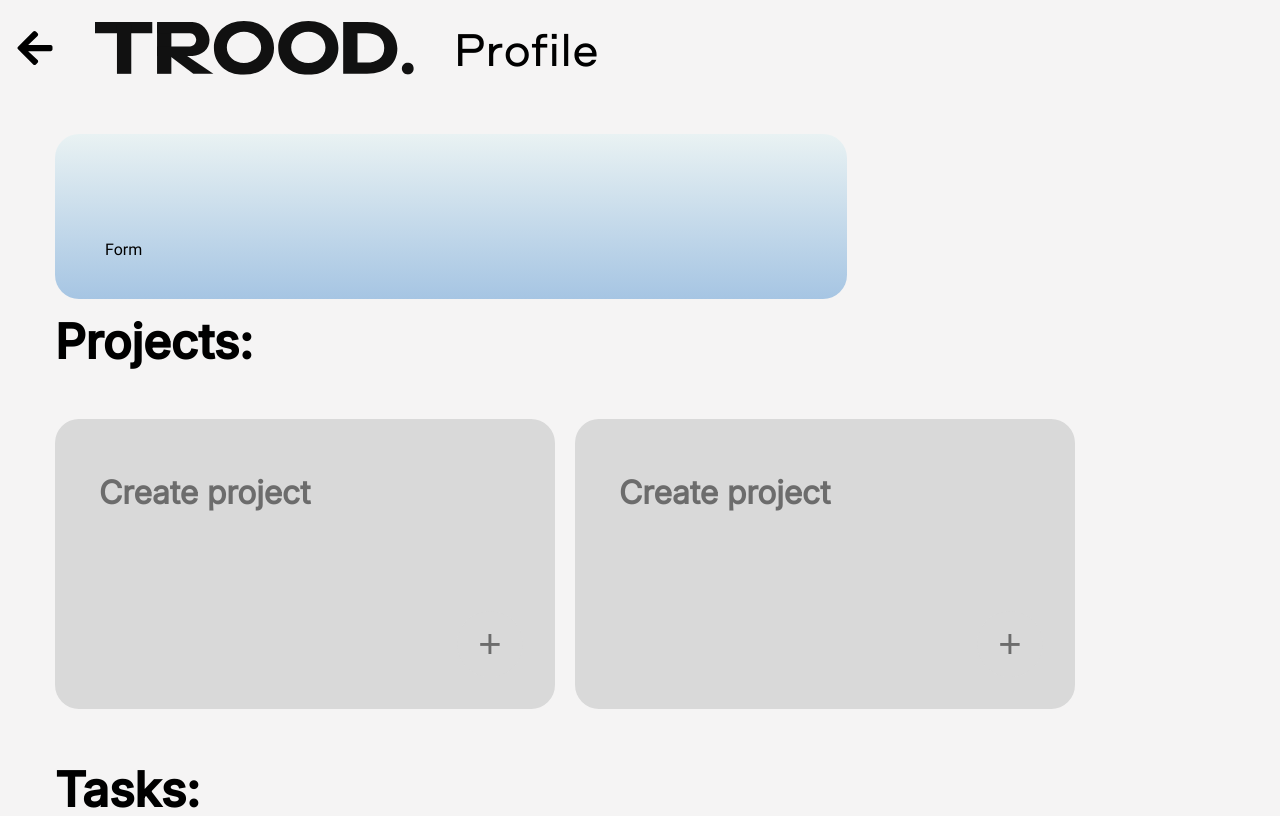
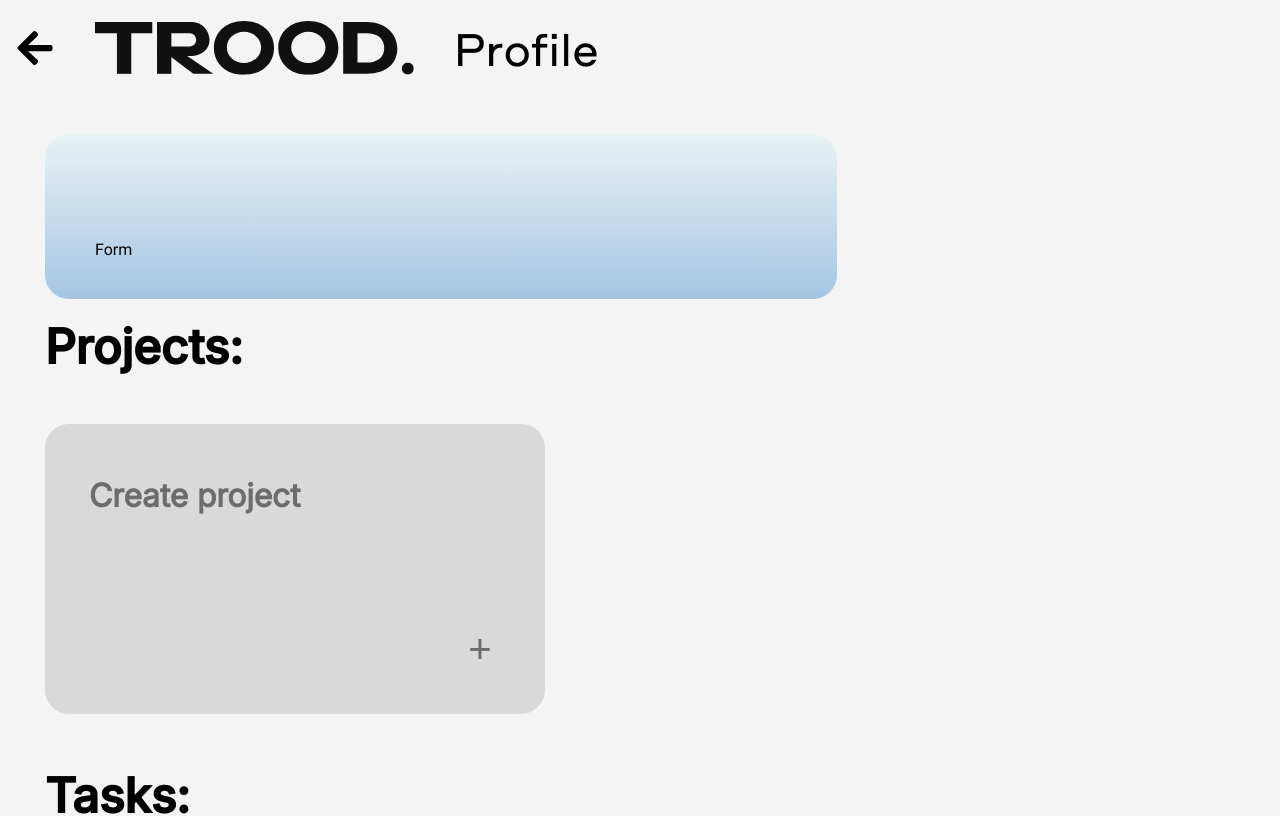
Before and after one commit to sl101/Trood_profile, a React (Vite) app: page / in a window 1280 px wide. Shown: the top 816 px of the page. Built offline with nearby package versions, Linux system fonts and the light colour scheme.

Commit message:
fix frofile page adaptive

```diff
--- a/src/components/CardItem/CardItem.module.css
+++ b/src/components/CardItem/CardItem.module.css
@@ -1,9 +1,11 @@
 .card_item {
 	position: relative;
 	font-family: var(--inter-regular);
-	width: clamp(280px, 55vw, 500px);
-	height: clamp(160px, 30vw, 290px);
-	padding: clamp(20px, 6vw, 54px) clamp(20px, 4vw, 44px);
+	max-width: 500px;
+	width: 100%;
+	height: clamp(230px, 30vw, 290px);
+	padding: clamp(30px, 4vw, 54px) clamp(26px, 4vw, 44px);
+	text-align: start;
 	background-color: var(--dark-color);
 	color: var(--gray-color);
 	border-radius: 24px;
--- a/src/components/ProfileForm/ProfileForm.module.css
+++ b/src/components/ProfileForm/ProfileForm.module.css
@@ -1,7 +1,7 @@
 .form {
 	padding: 106px 50px 40px;
-	/*width: 100%;*/
-	width: clamp(300px, 83vw, 792px);
+	max-width: 792px;
+	width: 100%;
 	background: var(--brand-gradient);
 	border-radius: 24px;
 }
--- a/src/components/ProfilePage/ProfilePage.module.css
+++ b/src/components/ProfilePage/ProfilePage.module.css
@@ -3,19 +3,26 @@
 }
 
 .content {
-	padding-left: 40px;
+	padding-left: 30px;
 	display: flex;
 	flex-wrap: wrap-reverse;
 	justify-content: space-between;
 	align-items: center;
-	gap: clamp(10px, 1vw, 60px);
+	gap: 18px;
 }
 
 .inner {
+	width: 56%;
 	display: flex;
 	flex-wrap: wrap;
 	flex-direction: column;
 	gap: clamp(40px, 4vw, 72px);
+}
+
+@media (max-width: 1920px) {
+	.inner {
+		width: 100%;
+	}
 }
 
 @media (max-width: 1139px) {
--- a/src/components/ProjectsSection/ProjectsSection.jsx
+++ b/src/components/ProjectsSection/ProjectsSection.jsx
@@ -3,7 +3,7 @@ import styles from './ProjectsSection.module.css';
 
 const projects = [
 	{ id: 1, title: " Create project" },
-	{ id: 2, title: " Create project" },
+	//{ id: 2, title: " Create project" },
 ];
 
 export const ProjectsSection = () => {
--- a/src/components/TasksSection/TasksSection.jsx
+++ b/src/components/TasksSection/TasksSection.jsx
@@ -4,7 +4,7 @@ import styles from './TasksSection.module.css';
 const tasks = [
 	{ id: 1, title: "Create task" },
 	{ id: 2, title: "Create task" },
-	//{ id: 3, title: "Create task" }
+	{ id: 3, title: "Create task" }
 ];
 
 export const TasksSection = () => {
```
